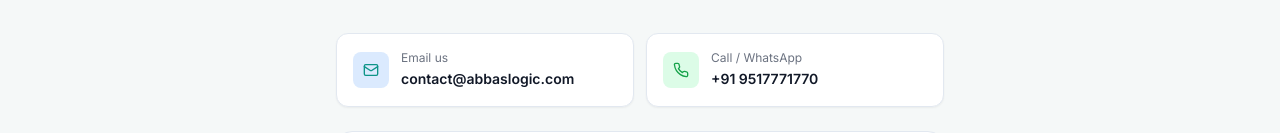
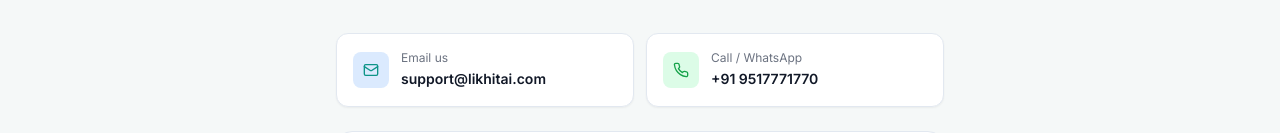
Before and after one commit to abbashaider5/examsprep-frontend, a React (Vite) app: page /contact in a window 1280 px wide. Shown: the part 276-409 px from the top of the page. Built offline with nearby package versions, Linux system fonts and the light colour scheme; no server answers.

Commit message:
contact page, email changed

```diff
--- a/src/pages/ContactPage.jsx
+++ b/src/pages/ContactPage.jsx
@@ -72,8 +72,8 @@
             </div>
             <div>
               <p className="text-xs text-[var(--color-text-muted)]">Email us</p>
-              <a href="mailto:contact@abbaslogic.com" className="text-sm font-semibold text-[var(--color-text)] hover:text-[var(--color-primary)] transition-colors">
-                contact@abbaslogic.com
+              <a href="mailto:support@likhitai.com" className="text-sm font-semibold text-[var(--color-text)] hover:text-[var(--color-primary)] transition-colors">
+                support@likhitai.com
               </a>
             </div>
           </div>
```
